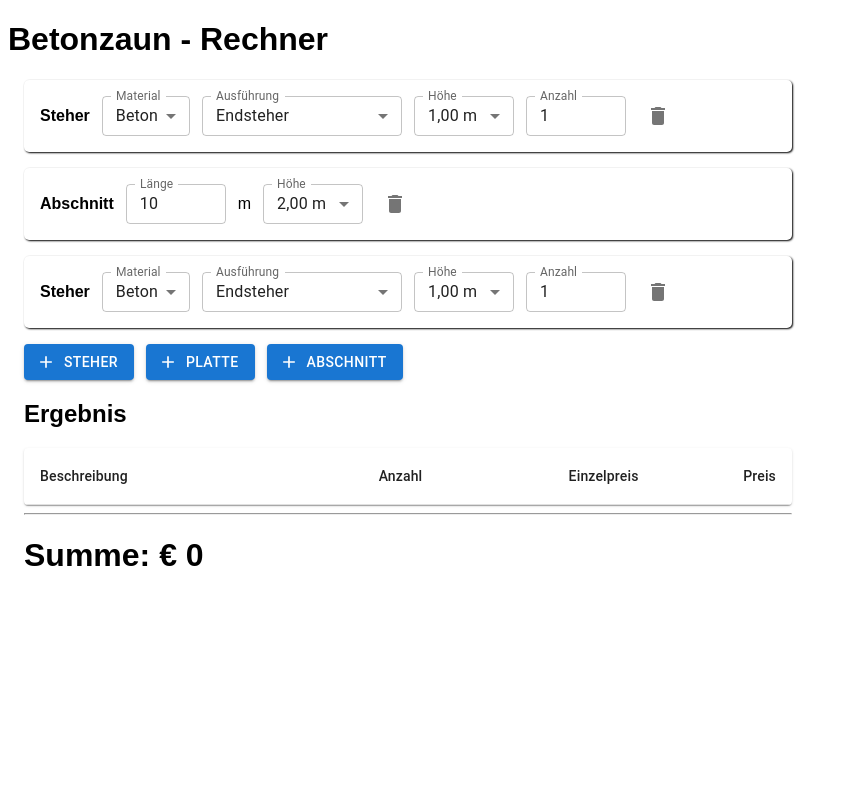
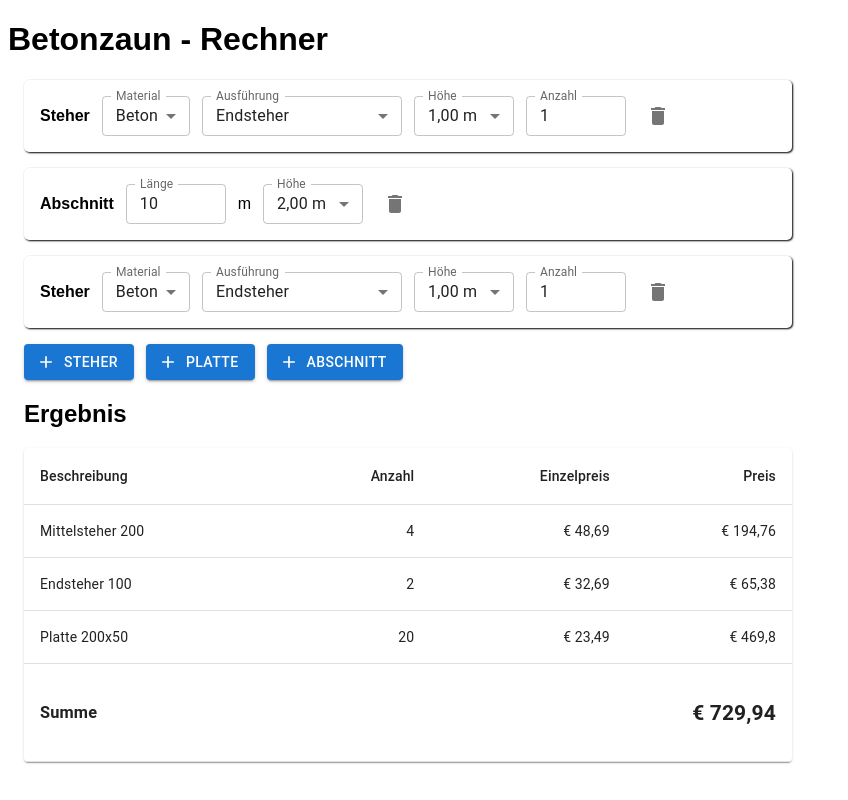
Before and after one commit to MorfMichael/betonzaun, a React (Vite) app: page / in a window 1280 px wide. Shown: the whole page, without its empty margins (0-848 px from the left). Built offline with nearby package versions, Linux system fonts and the light colour scheme.

Commit message:
result component

```diff
--- a/src/App.jsx
+++ b/src/App.jsx
@@ -6,26 +6,23 @@ import Products from './misc/Products';
 import Pillar from './components/Pillar';
 import Section from './components/Section';
 import Result from './components/Result';
+import { Subject } from 'rxjs';
 
 const limit = 5;
 
 const App = () => {
-
 	const [canAdd, setCanAdd] = useState(true);
 	const [elements, setElements] = useState([
 		{ id: 1, type: 'Pillar', result: {} },
 		{ id: 2, type: 'Section', result: {} },
 		{ id: 3, type: 'Pillar', result: {} },
 	])
-	const [reduced,setReduced] = useState({});
+	const [result,setResult] = useState({});
 
 	useEffect(() => {
 		setCanAdd(elements.length < limit);
+		updateResult();
 	}, [elements])
-
-	const removeSection = useCallback((id) => (event) => {
-		setElements(elements.filter(x => x.id != id));
-	});
 
 	const addElement = useCallback(type => {
 		let ids = elements.map(x => x.id);
@@ -34,8 +31,16 @@ const App = () => {
 		setElements(elements.concat({ id: newId, type: type, result: {} }));
 	});
 
+	const removeElement = useCallback((id) => (event) => {
+		setElements(elements.filter(x => x.id != id));
+	});
+
 	const updateResult = useCallback(() => {
-		console.log('do update!');
+		let res = elements.reduce((prev, cur) => {
+      Object.keys(cur.result).forEach(key => prev[key] ? prev[key] += cur.result[key] : prev[key] = cur.result[key]);
+      return prev;
+    }, {});
+		setResult(res);
 	});
 
 	return (
@@ -45,8 +50,8 @@ const App = () => {
 					<div key={section.id}>
 						{
 							{
-								Pillar: <Pillar changed={updateResult} section={section} products={Products} remove={removeSection} />,
-								Section: <Section changed={updateResult} section={section} products={Products} remove={removeSection} />,
+								Pillar: <Pillar changed={updateResult} section={section} products={Products} remove={removeElement} />,
+								Section: <Section changed={updateResult} section={section} products={Products} remove={removeElement} />,
 							}[section.type]
 						}
 					</div>
@@ -61,7 +66,7 @@ const App = () => {
 			}
 			{!canAdd && <h4 className="add-error">Maximalanzahl ({limit}) erreicht!</h4>}
 
-			<Result products={Products} elements={elements} />
+			<Result products={Products} data={result} />
 		</div>
 	);
 }
--- a/src/components/Result.jsx
+++ b/src/components/Result.jsx
@@ -9,7 +9,7 @@ import Paper from '@mui/material/Paper';
 
 import { formatCurrency } from '../misc/Methods';
 
-export default ({products, elements}) => {
+export default ({ products, data }) => {
 
   const [result, setResult] = useState([]);
   const [sum, setSum] = useState(0.0);
@@ -20,22 +20,18 @@ export default ({products, elements}) => {
     }
   }, [result]);
 
-  const update = useCallback(() => {
-    console.log('i am here!');
-    let res = elements.reduce((prev, cur) => {
-			Object.keys(cur.result).forEach(key => prev[key] ? prev[key] += cur.result[key] : prev[key] = cur.result[key]);
-			return prev;
-		}, {});
+  useEffect(() => {
+    if (!data) return;
 
     let result = []
-		Object.keys(res).forEach(x => {
+    Object.keys(data).forEach(x => {
       let prod = products.find(p => p.id == x);
       if (prod) {
-				result.push({ ...prod, count: res[x] });
+        result.push({ ...prod, count: data[x] });
       }
     });
     setResult(result);
-  });
+  }, [data]);
 
   return (
     <div className="result-container">
@@ -64,13 +60,13 @@ export default ({products, elements}) => {
                 <TableCell align="right">{formatCurrency(row.price * row.count)}</TableCell>
               </TableRow>
             ))}
+            <TableRow>
+              <TableCell><h3>Summe</h3></TableCell>
+              <TableCell align="right" colSpan={3}><h2>{formatCurrency(sum)}</h2></TableCell>
+            </TableRow>
           </TableBody>
         </Table>
       </TableContainer>
-      <hr />
-			<div>
-				<h1>Summe: {formatCurrency(sum)}</h1>
-			</div>
     </div>
   );
 };
```
Also changed, not shown: 2 other files (tests, documents, lock files or other folders). Lines whose indentation alone changed are shown as unchanged.
